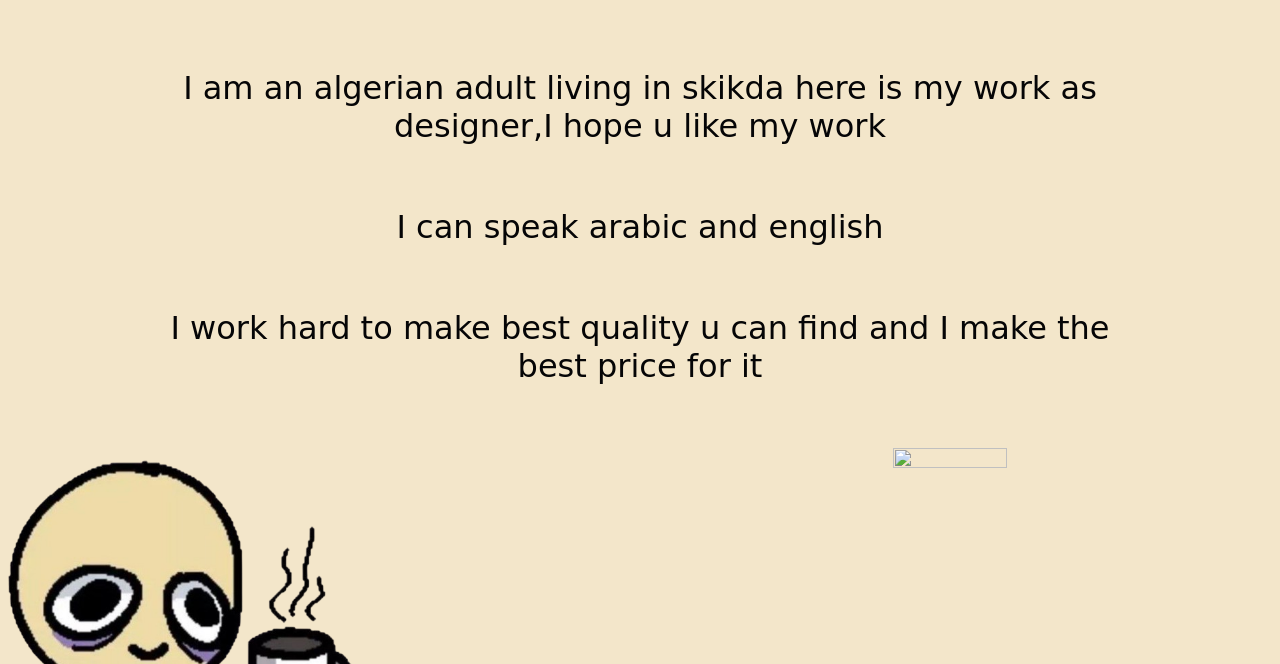
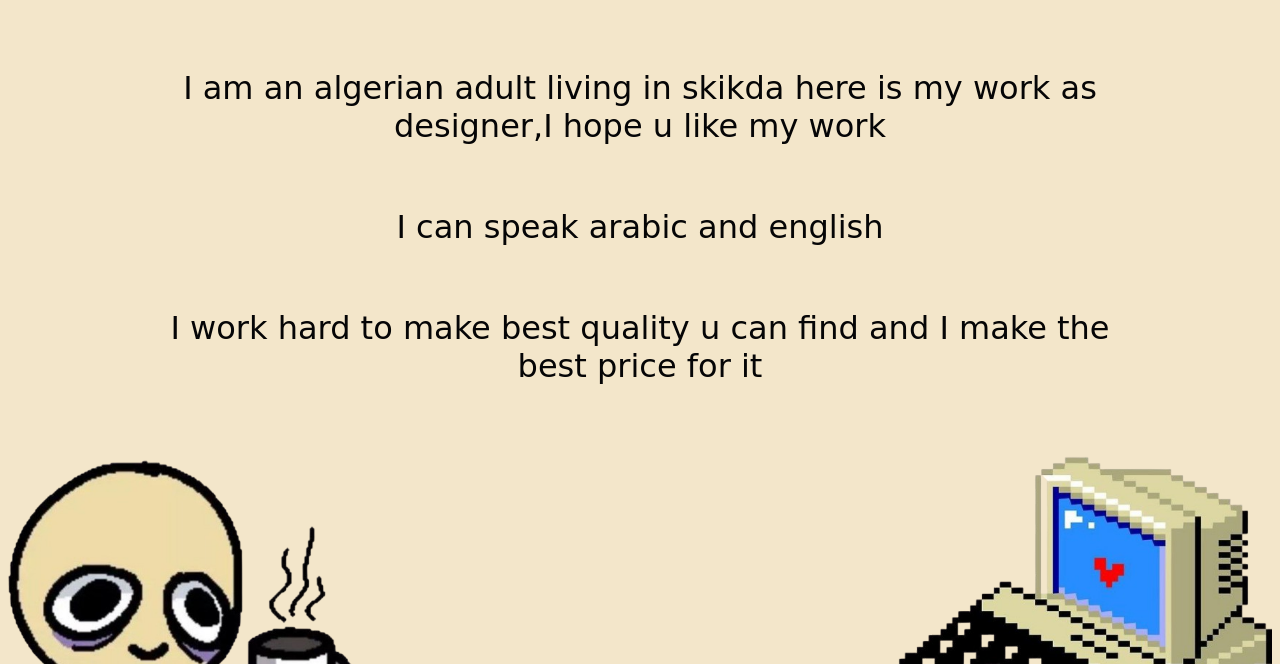
Before and after one commit to ajalil01/porfolio, a plain HTML site: page aboutme.html in a window 1280 px wide. Shown: the part 136-800 px from the top of the page. Drawn offline with Linux system fonts and the light colour scheme; the site is published under a folder, as on GitHub Pages, so addresses that start at the root find nothing.

Commit message:
Update aboutme.html

```diff
--- a/aboutme.html
+++ b/aboutme.html
@@ -22,7 +22,7 @@
     </article>
     <div class="imgg">
         <img src="photo_2024-09-09_06-41-15-removebg-preview.png">
-        <img src="/photo_2024-09-09_06-40-58-removebg-preview.png">
+        <img src="photo_2024-09-09_06-40-58-removebg-preview.png">
     </div>
     <footer>
         <a href="index.html" class="index" class="npg">Me</a>
```
